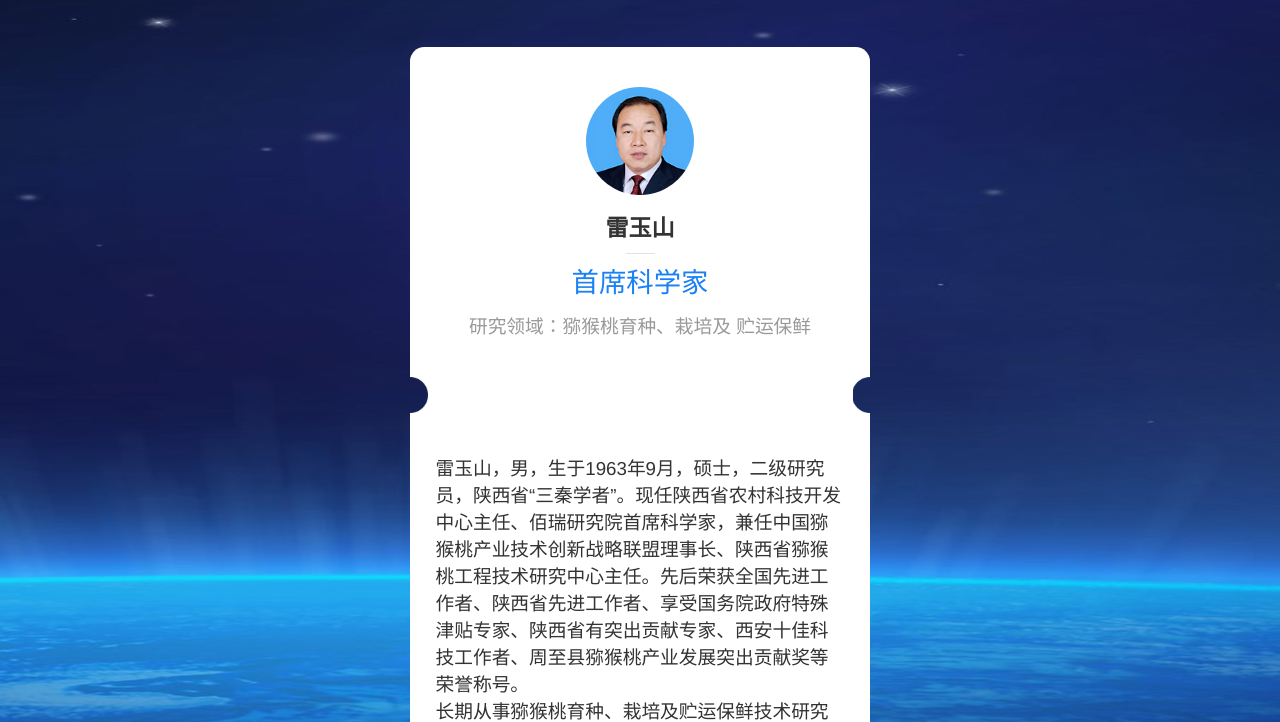
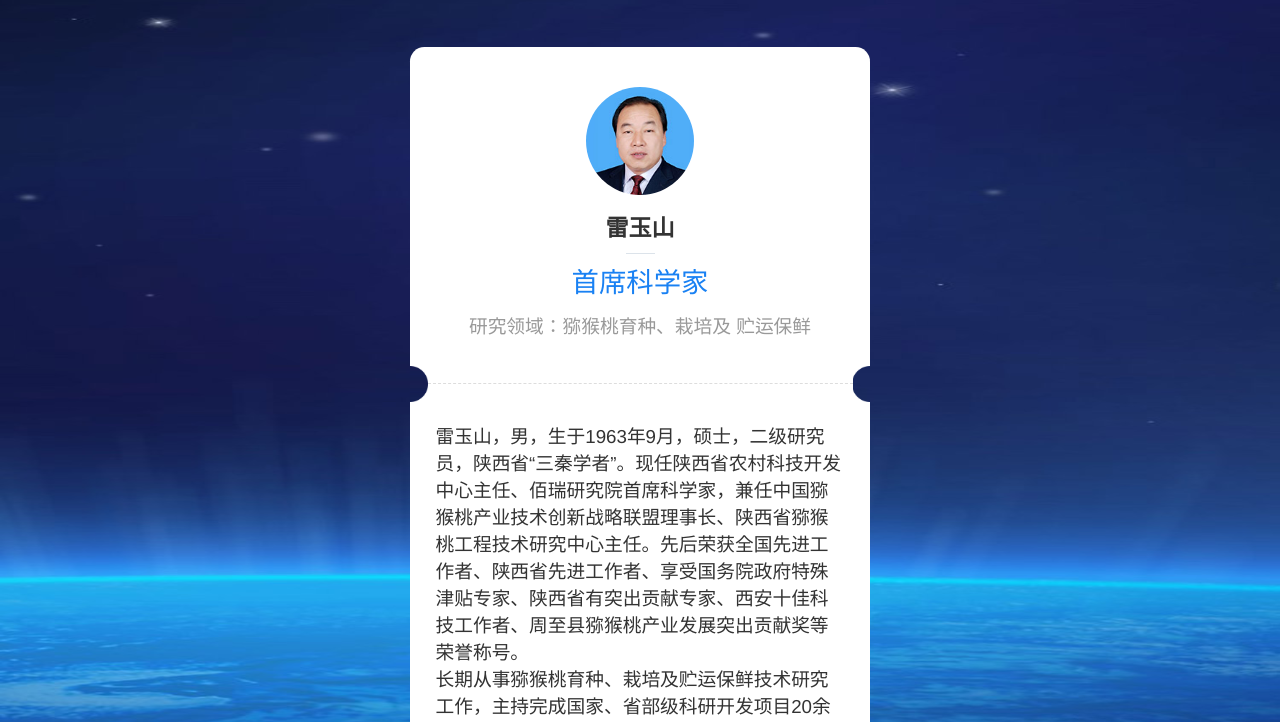
Before and after one commit to Viriy/mht_mobile, a plain HTML site: page expert_details.html in a window 1280 px wide. Shown: the part 68-790 px from the top of the page. Drawn offline with Linux system fonts and the light colour scheme.

Commit message:
separate

```diff
--- a/css/main.css
+++ b/css/main.css
@@ -156,7 +156,7 @@ filter: progid:DXImageTransform.Microsoft.gradient( startColorstr='#232d54', end
 
 .expert_bg{background: url('../images/bg.jpg') 50% bottom fixed no-repeat;background-size: cover}
 .expert_describe{margin:0.933333rem 0.733333rem}
-.expert_info{border-radius: 0.266667rem 0.266667rem 0 0;padding: 0.733333rem 0.266667rem}
+.expert_info{border-radius: 0.266667rem 0.266667rem 0 0;padding: 0.733333rem 0.266667rem 0.533333rem}
 .expert_info .avatar{width: 2.0rem;height: 2.0rem}
 .expert_info h2{padding:0.32rem 0 0.266667rem;margin-bottom: 0.266667rem;position: relative;}
 .expert_info h2:before{content: '';position: absolute;left: 50%;bottom: 0;width: 0.533333rem;height: 0.026667rem;background:#dce3ea;margin-left: -0.253333rem}
@@ -166,8 +166,9 @@ filter: progid:DXImageTransform.Microsoft.gradient( startColorstr='#232d54', end
 .separate_wrap .l{background:url('../images/l.png') no-repeat;background-size: cover;left: 0}
 .separate_wrap .r{background:url('../images/r.png') no-repeat;background-size: cover;right: 0}
 .separate_wrap:before{content: '';position: absolute;top: 0;left: 0.333333rem;right:0.33rem;height: 100%;background:#fff;}
+.separate_wrap .line{left: 0.333333rem;right:0.33rem;top: 50%;height: 1px;border-top: 1px dashed #ddd;margin-top: -1px;}
 
-.expert_describe .details{padding: 0.733333rem 0.48rem;border-radius: 0 0 0.266667rem 0.266667rem}
+.expert_describe .details{padding:0.346667rem 0.48rem 0.666667rem;border-radius: 0 0 0.266667rem 0.266667rem}
 
 @media (min-width:540px){
 	header.pf{left:50%;margin-left:-5rem;width:540px}
--- a/expert_details.html
+++ b/expert_details.html
@@ -24,7 +24,7 @@
                 <h1 class="maincolor f38">首席科学家</h1>
                 <p>研究领域：猕猴桃育种、栽培及 贮运保鲜</p>
             </div>
-            <div class="separate_wrap pr"><i class="l pa"></i><i class="r pa"></i></div>
+            <div class="separate_wrap pr"><i class="l pa"></i><i class="r pa"></i><b class="line pa"></b></div>
             <div class="details bgfff">
                 <p>雷玉山，男，生于1963年9月，硕士，二级研究员，陕西省“三秦学者”。现任陕西省农村科技开发中心主任、佰瑞研究院首席科学家，兼任中国猕猴桃产业技术创新战略联盟理事长、陕西省猕猴桃工程技术研究中心主任。先后荣获全国先进工作者、陕西省先进工作者、享受国务院政府特殊津贴专家、陕西省有突出贡献专家、西安十佳科技工作者、周至县猕猴桃产业发展突出贡献奖等荣誉称号。</p>
                 <p>长期从事猕猴桃育种、栽培及贮运保鲜技术研究工作，主持完成国家、省部级科研开发项目20余项，育成5个猕猴桃新品种，取得3项专利和4个国家植物新品种保护权。荣获获陕西省科学技术一等奖和西安市科技进步一等奖各1项，为陕西乃至全国猕猴桃产业发展做出了突出贡献。</p>
```
